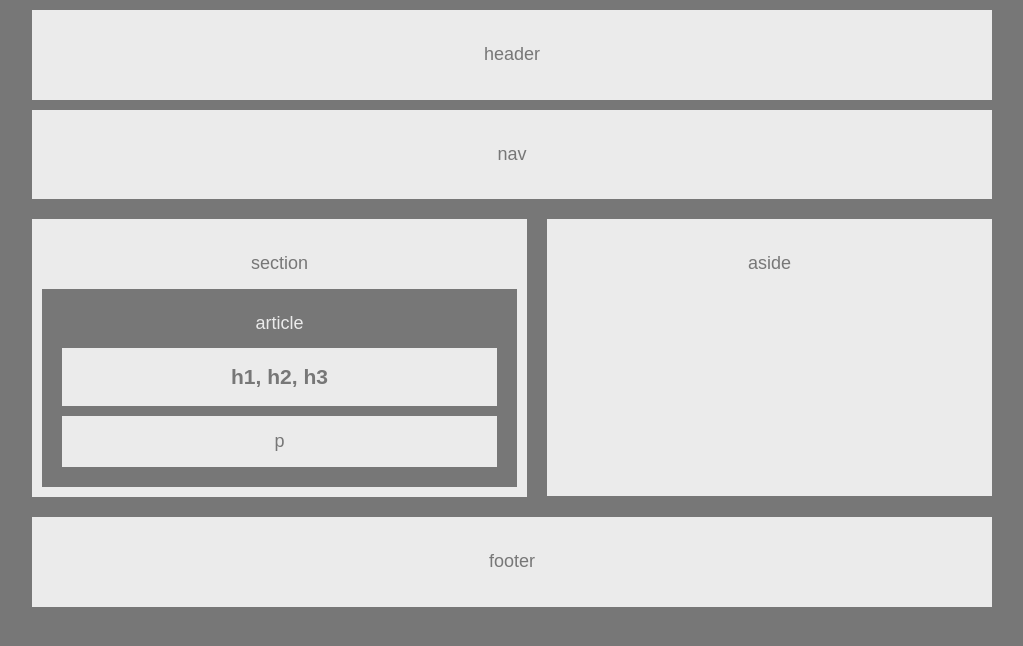
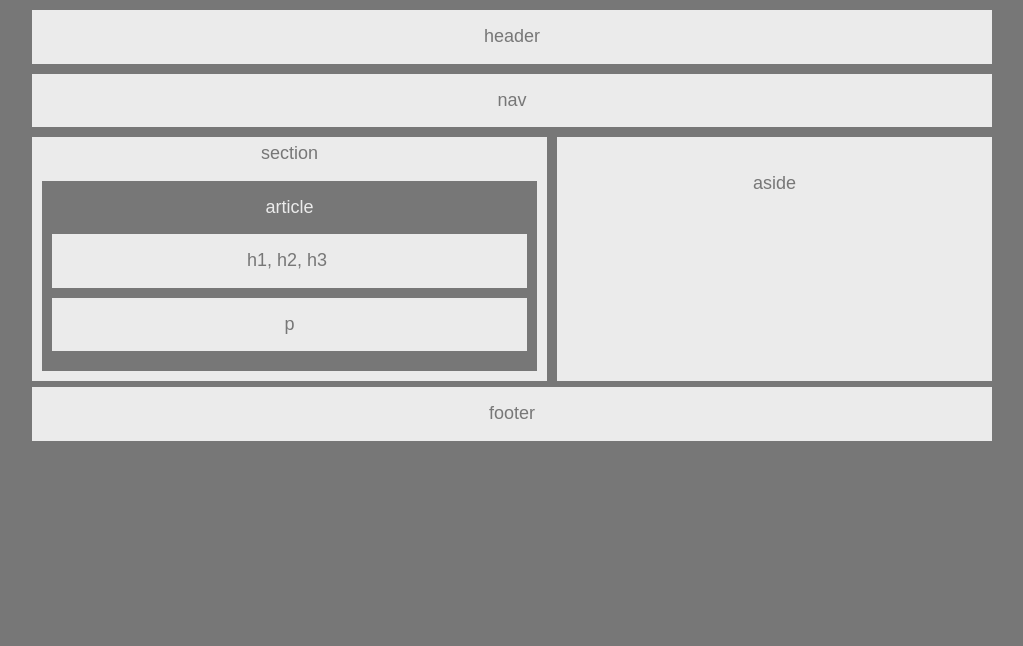
Before and after one commit to FEEDKurumu/HW-Wireframe, a plain HTML site: page index.html in a window 1280 px wide. Shown: the whole page, without its empty margins (128-1151 px from the left). Drawn offline with Linux system fonts and the light colour scheme.

Commit message:
update style

```diff
--- a/index.html
+++ b/index.html
@@ -2,6 +2,7 @@
 <html lang="en-us">
 
 <head>
+<link rel="stylesheet" type="text/css" href="reset.css">
 <link rel="stylesheet" type="text/css" href="style.css">
 <meta charset="UTF-8">
 	<title>Wireframe</title>
@@ -39,7 +40,7 @@
   </div>
 
   <section id="footer">
-    <p class="gray">footer</p>
+    <p>footer</p>
   </section>
 
 </body>
--- /dev/null
+++ b/reset.css
@@ -0,0 +1,48 @@
+/* http://meyerweb.com/eric/tools/css/reset/
+   v2.0 | 20110126
+   License: none (public domain)
+*/
+
+html, body, div, span, applet, object, iframe,
+h1, h2, h3, h4, h5, h6, p, blockquote, pre,
+a, abbr, acronym, address, big, cite, code,
+del, dfn, em, img, ins, kbd, q, s, samp,
+small, strike, strong, sub, sup, tt, var,
+b, u, i, center,
+dl, dt, dd, ol, ul, li,
+fieldset, form, label, legend,
+table, caption, tbody, tfoot, thead, tr, th, td,
+article, aside, canvas, details, embed,
+figure, figcaption, footer, header, hgroup,
+menu, nav, output, ruby, section, summary,
+time, mark, audio, video {
+  margin: 0;
+  padding: 0;
+  border: 0;
+  font-size: 100%;
+  font: inherit;
+  vertical-align: baseline;
+}
+/* HTML5 display-role reset for older browsers */
+article, aside, details, figcaption, figure,
+footer, header, hgroup, menu, nav, section {
+  display: block;
+}
+body {
+  line-height: 1;
+}
+ol, ul {
+  list-style: none;
+}
+blockquote, q {
+  quotes: none;
+}
+blockquote:before, blockquote:after,
+q:before, q:after {
+  content: '';
+  content: none;
+}
+table {
+  border-collapse: collapse;
+  border-spacing: 0;
+}
--- a/style.css
+++ b/style.css
@@ -12,7 +12,7 @@ header {
   text-align: center;
   padding: 20px 0;
   color: #777;
-  margin: 10px 0;
+  margin: 10px 0 10px 0;
 }
 
 #nav {
@@ -20,7 +20,7 @@ header {
   text-align: center;
   padding: 20px 0;
   color: #777;
-  margin-bottom: 20px;
+  margin: 0 0 10px 0;
 }
 
 #section {
@@ -29,8 +29,8 @@ header {
   color: #777;
   width: 495px;
   float: left;
-  margin-bottom: 20px;
-  padding-top: 20px;
+  margin: ;
+  padding: 10px;
 }
 
 #article {
@@ -38,41 +38,42 @@ header {
   color: #ebebeb;
   text-align: center;
   width: 475px;
-  margin: 10px;
-  padding: 10px 0;
+  margin: 20px 0 0 0;
+  padding: 20px 10px;
 }
 
 #para {
   background-color: #ebebeb;
   color: #777;
   text-align: center;
-  width: 395px;
-  margin: 10px 20px;
-  padding: 1px 20px;
+  width: ;
+  margin: ;
+  padding: 20px 5px;
 }
 
 #h1 {
   background-color: #ebebeb;
   text-align: center;
   color: #777;
-  width: 395px;
-  margin: 10px 20px;
-  padding: 1px 20px;
+  width: ;
+  margin: 20px 0 10px 0;
+  padding: 20px 5px 20px 0;
 }
 
 #aside {
   background-color: #ebebeb;
   text-align: center;
   color: #777;
-  width: 445px;
+  width: 435px;
   float: right;
-  padding: 20px 0 207px 0;
+  padding: 40px 0 190px 0;
 }
 
 #footer {
   background-color: #ebebeb;
   text-align: center;
-  padding: 20px 0;
+  padding: 20px 0 20px 0;
+  margin: 260px 0 0 0;
   color: #777;
   clear: left;
 }
```
